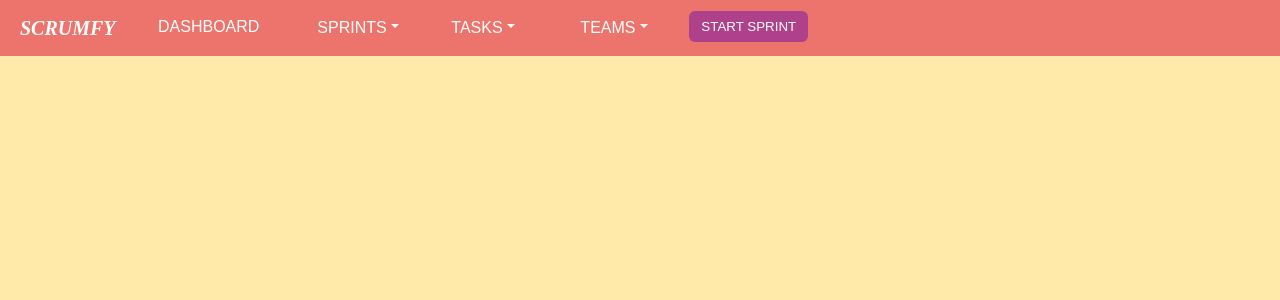
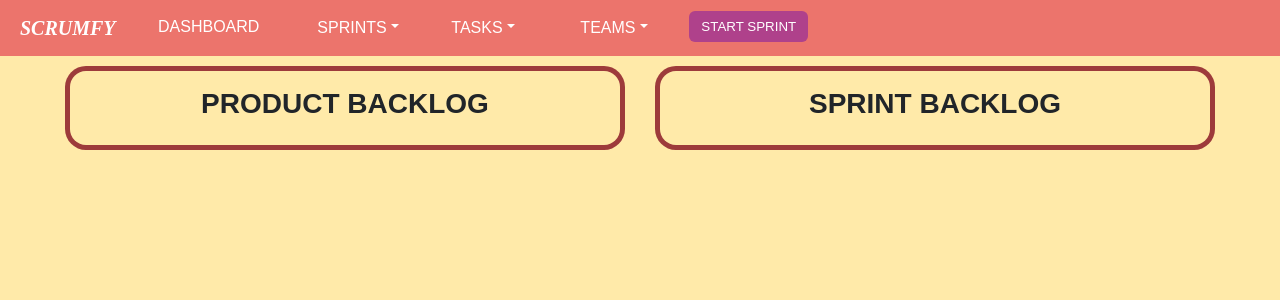
Before and after one commit to hannahtma/FIT2101-TaskManagerApplication, a Vue app in the folder Vue/: page /productbacklog in a window 1280 px wide. Shown: the top 300 px of the page. Built offline with nearby package versions, Linux system fonts and the light colour scheme.

Commit message:
Updated ProductBacklog.vue sp that columns are visible and named

```diff
--- a/Vue/src/views/ProductBacklog.vue
+++ b/Vue/src/views/ProductBacklog.vue
@@ -48,9 +48,11 @@
       </li>
     </ul>
   </nav>
+
   <div class="container text-start">
     <div class="row align-items-top">
-      <div class="col" @drop="onDrop($event, 'product')" @dragover.prevent @dragenter.prevent>
+      <div class="col" id="col1" @drop="onDrop($event, 'product')" @dragover.prevent @dragenter.prevent>
+        <h3 id="col-header1">Product Backlog</h3>
         <div @click="onClickCardInProductBacklog(card.id)" class="card row" :class="card.priority"
              data-bs-toggle="modal" data-bs-target="#cardPopupProductBacklog" v-for="card in this.productBacklog"
              draggable="true" @dragstart="startDrag($event, card)">
@@ -65,7 +67,8 @@
           <span class="tag" v-for="tag in card.tags">{{ tag }}</span>
         </div>
       </div>
-      <div class="col" @drop="onDrop($event, 'sprint')" @dragover.prevent @dragenter.prevent>
+      <div class="col" id="col2" @drop="onDrop($event, 'sprint')" @dragover.prevent @dragenter.prevent>
+        <h3 id="col-header2">Sprint Backlog</h3>
         <div @click="onClickCardInSprintBacklog(card.id)" class="card row" :class="card.priority" data-bs-toggle="modal"
              data-bs-target="#cardPopupSprintBacklog" v-for="card in this.sprintBacklog"
              draggable="true" @dragstart="startDrag($event, card)">
@@ -491,6 +494,7 @@ export default {
   text-align: center;
   margin: 4px 0;
 }
+
 .card {
   background: white;
   box-shadow: 0 0 30px rgba(0, 0, 0, 0.15);
@@ -531,18 +535,44 @@ export default {
       margin-bottom: 3px;
     }
   }
-  .h3{
+
+  .h3 {
     color: blue;
   }
+
   .p {
     margin-bottom: 0;
   }
 }
+
 #sprintStartDate, #sprintEndDate {
   padding-left: 5px;
   margin-left: 5px;
 }
-#timeLog{
+
+#timeLog {
   margin-left: 5px;
 }
+
+div.col {
+  box-shadow: 0 0 0 5px #9d3b3b;
+  border-radius: 1em;
+  padding: 1em 2em;
+  margin-top: 15px;
+}
+
+#col1 {
+  margin-right: 20px;
+}
+
+#col2 {
+  margin-left: 20px;
+}
+
+#col-header1, #col-header2 {
+  text-align: center;
+  text-transform: uppercase;
+  font-family: "Century Gothic", AppleGothic, sans-serif;
+  font-weight: bold;
+}
 </style>
```
